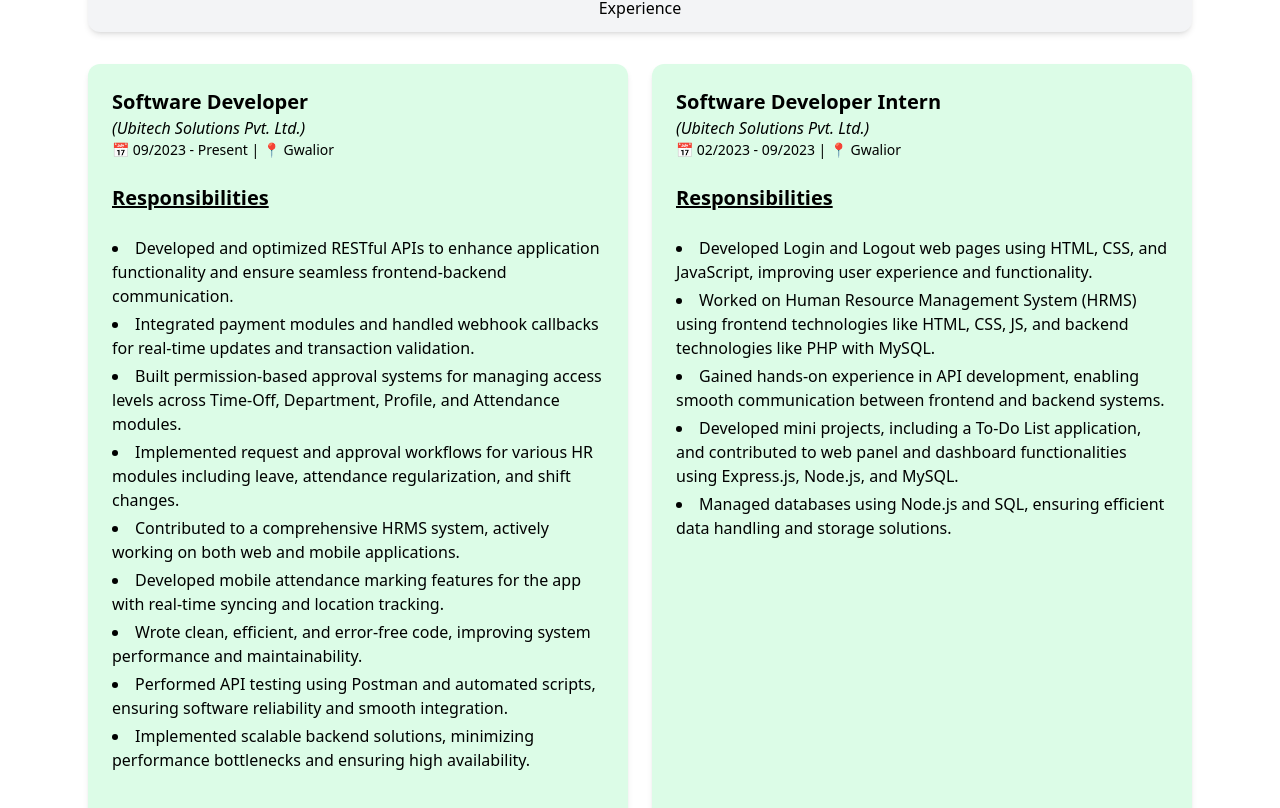
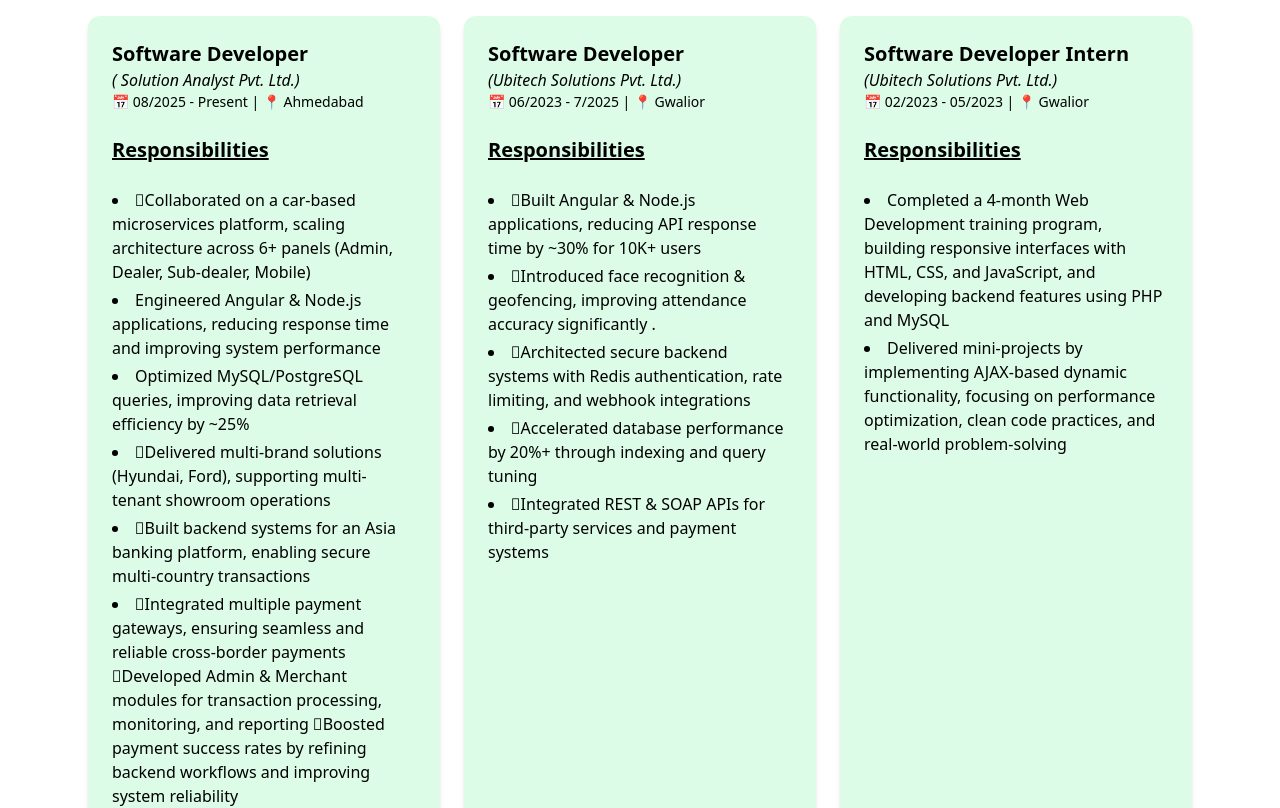
Before and after one commit to Poornimabatham/poornimaportfolio_14-2025, a React (Create React App) app: page / in a window 1280 px wide. Shown: the part 860-1668 px from the top of the page. Built offline with nearby package versions, Linux system fonts and the light colour scheme.

Commit message:
add code

```diff
--- a/src/components/Experience.js
+++ b/src/components/Experience.js
@@ -8,56 +8,82 @@
           Experience
         </h1>
 
-        <div className="grid grid-cols-1 md:grid-cols-2 gap-6">
+        <div className="grid grid-cols-1 md:grid-cols-3 gap-6">
           {/* Left Side Box - Experience */}
+
+          <div className="bg-green-100 text-black p-6 rounded-xl shadow-md hover:shadow-2xl transition-shadow duration-300">
+            {/* Job 1 */}
+            <div className="mb-6">
+              <h3 className="text-xl font-semibold">Software Developer</h3>
+              <p className="italic">( Solution Analyst Pvt. Ltd.)</p>
+              <p className="text-sm mb-2">
+                📅 08/2025 - Present | 📍 Ahmedabad
+              </p>
+              <h3 className="text-xl my-6 underline font-semibold">
+                Responsibilities
+              </h3>
+              <ul className="list-disc list-inside space-y-1">
+                <li>
+                  Collaborated on a car-based microservices platform, scaling
+                  architecture across 6+ panels (Admin, Dealer, Sub-dealer,
+                  Mobile)
+                </li>
+
+                <li>
+                  Engineered Angular & Node.js applications, reducing response
+                  time and improving system performance
+                </li>
+                <li>
+                  Optimized MySQL/PostgreSQL queries, improving data retrieval
+                  efficiency by ~25%
+                </li>
+                <li>
+                  Delivered multi-brand solutions (Hyundai, Ford), supporting
+                  multi-tenant showroom operations
+                </li>
+                <li>
+                  Built backend systems for an Asia banking platform, enabling
+                  secure multi-country transactions
+                </li>
+                <li>
+                  Integrated multiple payment gateways, ensuring seamless and
+                  reliable cross-border payments Developed Admin & Merchant
+                  modules for transaction processing, monitoring, and reporting
+                  Boosted payment success rates by refining backend workflows
+                  and improving system reliability
+                </li>
+              </ul>
+            </div>
+          </div>
           <div className="bg-green-100 text-black p-6 rounded-xl shadow-md hover:shadow-2xl transition-shadow duration-300">
             {/* Job 1 */}
             <div className="mb-6">
               <h3 className="text-xl font-semibold">Software Developer</h3>
               <p className="italic">(Ubitech Solutions Pvt. Ltd.)</p>
-              <p className="text-sm mb-2">📅 09/2023 - Present | 📍 Gwalior</p>
+              <p className="text-sm mb-2">📅 06/2023 - 7/2025 | 📍 Gwalior</p>
               <h3 className="text-xl my-6 underline font-semibold">
                 Responsibilities
               </h3>
               <ul className="list-disc list-inside space-y-1">
                 <li>
-                  Developed and optimized RESTful APIs to enhance application
-                  functionality and ensure seamless frontend-backend
-                  communication.
+                  Built Angular & Node.js applications, reducing API response
+                  time by ~30% for 10K+ users
                 </li>
                 <li>
-                  Integrated payment modules and handled webhook callbacks for
-                  real-time updates and transaction validation.
+                  Introduced face recognition & geofencing, improving
+                  attendance accuracy significantly .
                 </li>
                 <li>
-                  Built permission-based approval systems for managing access
-                  levels across Time-Off, Department, Profile, and Attendance
-                  modules.
+                  Architected secure backend systems with Redis authentication,
+                  rate limiting, and webhook integrations
                 </li>
                 <li>
-                  Implemented request and approval workflows for various HR
-                  modules including leave, attendance regularization, and shift
-                  changes.
+                  Accelerated database performance by 20%+ through indexing and
+                  query tuning
                 </li>
                 <li>
-                  Contributed to a comprehensive HRMS system, actively working
-                  on both web and mobile applications.
-                </li>
-                <li>
-                  Developed mobile attendance marking features for the app with
-                  real-time syncing and location tracking.
-                </li>
-                <li>
-                  Wrote clean, efficient, and error-free code, improving system
-                  performance and maintainability.
-                </li>
-                <li>
-                  Performed API testing using Postman and automated scripts,
-                  ensuring software reliability and smooth integration.
-                </li>
-                <li>
-                  Implemented scalable backend solutions, minimizing performance
-                  bottlenecks and ensuring high availability.
+                  Integrated REST & SOAP APIs for third-party services and
+                  payment systems
                 </li>
               </ul>
             </div>
@@ -70,32 +96,21 @@
                 Software Developer Intern
               </h3>
               <p className="italic">(Ubitech Solutions Pvt. Ltd.)</p>
-              <p className="text-sm mb-2">📅 02/2023 - 09/2023 | 📍 Gwalior</p>
+              <p className="text-sm mb-2">📅 02/2023 - 05/2023 | 📍 Gwalior</p>
               <h3 className="text-xl my-6 underline font-semibold">
                 Responsibilities
               </h3>
               <ul className="list-disc list-inside space-y-1">
                 <li>
-                  Developed Login and Logout web pages using HTML, CSS, and
-                  JavaScript, improving user experience and functionality.
+                  Completed a 4-month Web Development training program, building
+                  responsive interfaces with HTML, CSS, and JavaScript, and
+                  developing backend features using PHP and MySQL
                 </li>
                 <li>
-                  Worked on Human Resource Management System (HRMS) using
-                  frontend technologies like HTML, CSS, JS, and backend
-                  technologies like PHP with MySQL.
-                </li>
-                <li>
-                  Gained hands-on experience in API development, enabling smooth
-                  communication between frontend and backend systems.
-                </li>
-                <li>
-                  Developed mini projects, including a To-Do List application,
-                  and contributed to web panel and dashboard functionalities
-                  using Express.js, Node.js, and MySQL.
-                </li>
-                <li>
-                  Managed databases using Node.js and SQL, ensuring efficient
-                  data handling and storage solutions.
+                  {" "}
+                  Delivered mini-projects by implementing AJAX-based dynamic
+                  functionality, focusing on performance optimization, clean
+                  code practices, and real-world problem-solving
                 </li>
               </ul>
             </div>
--- a/src/components/HeroSection.js
+++ b/src/components/HeroSection.js
@@ -4,7 +4,6 @@
   return (
     <div id="about" className="p-9 max-w-4xl  mx-auto">
       <div className="bg-grey-300 text-black p-6 rounded-xl shadow-md hover:shadow-2xl transition-shadow duration-300">
-        <h1 className="text-3xl font-bold mb-3">Hello!</h1>
         <h1 className="text-2xl font-medium">I'm Poornima Batham</h1>
         <p className="mt-2 text-sm">Software Developer</p>
         <p className="mt-2 text-sm">Address: Gwalior, Madhya Pradesh</p>
@@ -12,11 +11,12 @@
           className="mt-4 mb-9
          text-medium leading-relaxed "
         >
-          With over 2 years of experience in the field of development,
-          accompanied by a bachelor's degree in engineering. Proficient in
-          backend development, API testing, frontend technologies, and adaptable
-          to learning new skills. Demonstrated success in leading impactful
-          projects. Actively working with Node.js for backend projects.
+          Full Stack Developer with 3+ years of experience building scalable web
+          applications using modern frontend and backend technologies. Expertise
+          in Node.js, React, Angular, and microservices architecture, with a
+          strong focus on performance optimization, secure APIs, and seamless
+          thirdparty integrations. Proven ability to deliver high-quality
+          solutions in agile environments.
         </p>
       </div>
     </div>
--- a/src/components/Projects.js
+++ b/src/components/Projects.js
@@ -9,7 +9,7 @@
       </div>
 
       {/* Projects Grid */}
-      <div className="grid grid-cols-1 md:grid-cols-2 gap-6">
+      <div className="grid grid-cols-1 md:grid-cols-4 gap-6">
         {/* Project 1: Attendance App */}
         <div className="bg-white p-4 rounded-xl shadow-md hover:shadow-2xl transition-shadow duration-300">
           <img
@@ -31,6 +31,7 @@
             Human Resource Management Website
           </p>
         </div>
+
       </div>
     </div>
   );
```
